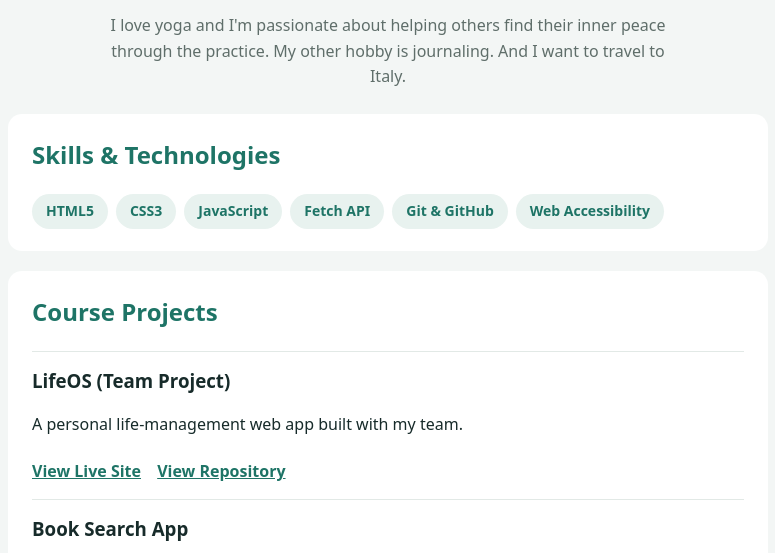
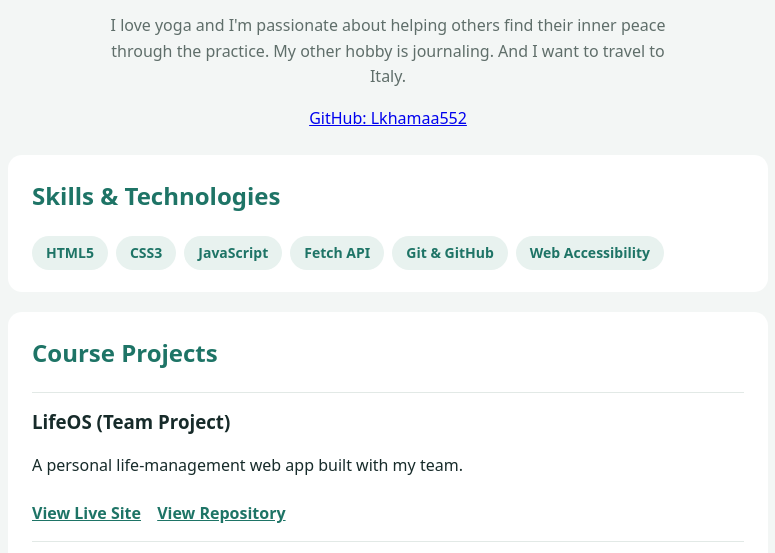
Before and after one commit to Lkhamaa552/portfolio, a plain HTML site: page index.html in a window 1280 px wide. Shown: the part 223-776 px from the top of the page, without its empty margins (252-1027 px from the left). Drawn offline with Linux system fonts and the light colour scheme.

Commit message:
Add GitHub link to header

```diff
--- a/index.html
+++ b/index.html
@@ -24,6 +24,7 @@
   <header>
     <h1>Aranjmaa Lkhamaa    <img src="photo.jpg" alt="Photo of Aranjmaa Lkhamaa" class="photo"></h1>
     <p class="intro">I love yoga and I'm passionate about helping others find their inner peace through the practice. My other hobby is journaling. And I want to travel to Italy.</p>
+    <p><a href="https://github.com/Lkhamaa552">GitHub: Lkhamaa552</a></p>
   </header>
   <main>
     <section>
```
